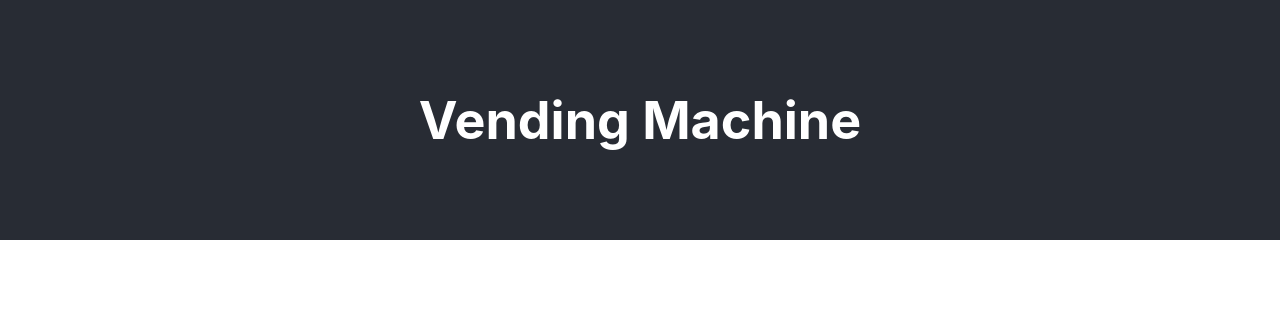
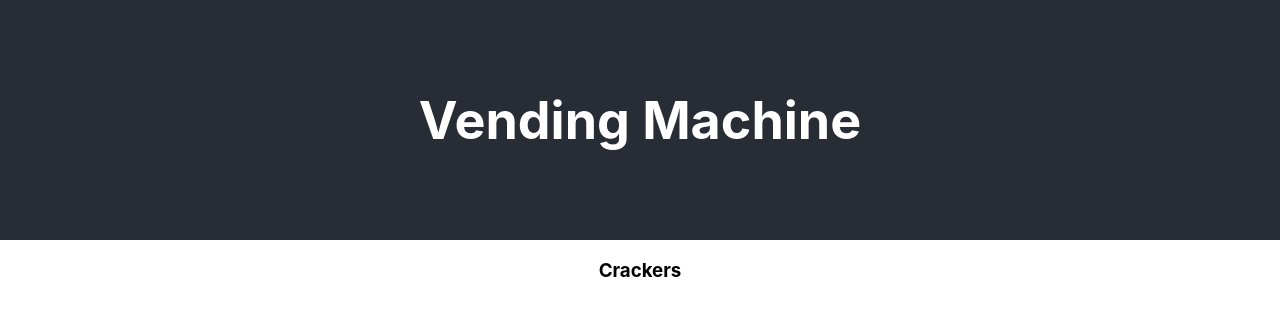
Before and after one commit to kwolosonovich/react-vending, a React (Create React App) app: page /crackers in a window 1280 px wide. Shown: the top 316 px of the page. Built offline with nearby package versions, Linux system fonts and the light colour scheme.

Commit message:
cracker component

```diff
--- a/src/App.js
+++ b/src/App.js
@@ -5,6 +5,7 @@ import "./App.css";
 import VendingMachine from './components/VendingMachine';
 import Chocolate from './components/Chocolate'
 import Chips from './components/Chips'
+import Crackers from './components/Crackers'
 
 function App() {
   return (
@@ -23,6 +24,9 @@ function App() {
           <Route exact path="/chips">
             <Chips />
           </Route>
+          <Route exact path="/crackers">
+            <Crackers />
+          </Route>
         </Switch>
       </BrowserRouter>
     </div>
--- /dev/null
+++ b/src/components/Crackers.js
@@ -0,0 +1,11 @@
+import React from "react";
+
+const Crackers = () => {
+  return (
+    <div>
+      <h3>Crackers</h3>
+    </div>
+  );
+};
+
+export default Crackers;
--- a/src/components/VendingMachine.js
+++ b/src/components/VendingMachine.js
@@ -15,6 +15,9 @@ const VendingMachine = () => {
           <h3>
             <Link to="Chips">Chips</Link>
           </h3>
+          <h3>
+            <Link to="Crackers">Crackers</Link>
+          </h3>
         </div>
       </div>
     );
```
Also changed, not shown: 1 other file (tests, documents, lock files or other folders).
